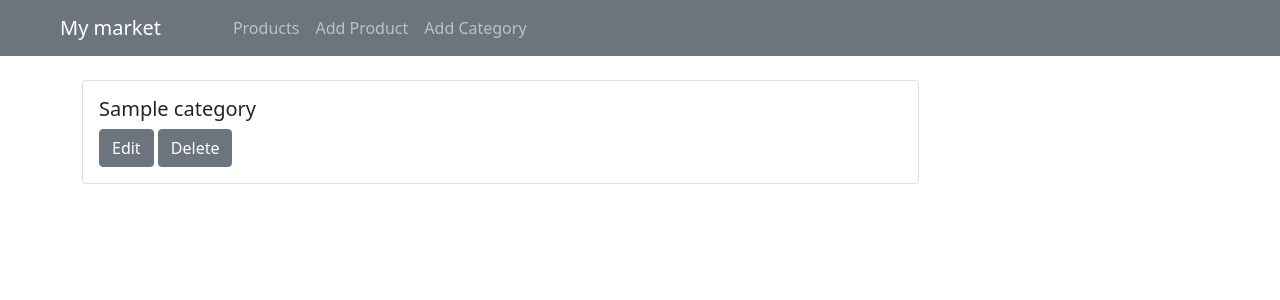
After one commit to nurlansapyzhan/labwork_54_nurlan_sapyzhan, a Django app: page /categories in a window 1280 px wide. The commit adds this page. Shown: the top 300 px of the page. Run offline with Django 4.2, Linux system fonts and the light colour scheme; tables that the repository leaves empty hold one stand-in row (values such as "Sample post"); parts of the project's set-up code (start-up, migrations or seed data) failed here and were passed over.

Commit message:
Categories view
Добавил страницу просмотра категорий

```diff
--- /dev/null
+++ b/lab_work/labwork54/templates/categories.html
@@ -0,0 +1,19 @@
+{% extends 'base.html' %}
+{% block title %}
+    Categories
+{% endblock %}
+{% block menu %}
+    <a class="nav-link" href="{% url 'add_product' %}">Add Product</a>
+    <a class="nav-link" href="{% url 'add_category' %}">Add Category</a>
+{% endblock %}
+{% block content %}
+    {% for category in categories %}
+        <div class="card w-75 mt-3">
+            <div class="card-body">
+                <h5 class="card-title">{{ category.category_name }}</h5>
+                <a href="#" class="btn btn-secondary">Edit</a>
+                <a href="#" class="btn btn-secondary">Delete</a>
+            </div>
+        </div>
+    {% endfor %}
+{% endblock %}
--- a/lab_work/labwork54/templates/index.html
+++ b/lab_work/labwork54/templates/index.html
@@ -1,6 +1,7 @@
 {% extends 'base.html' %}
 {% block title %}Main page{% endblock %}
 {% block menu %}
+    <a class="nav-link" href="{% url 'categories' %}">Categories</a>
     <a class="nav-link" href="{% url 'add_product' %}">Add Product</a>
     <a class="nav-link" href="{% url 'add_category' %}">Add Category</a>
 {% endblock %}
--- a/lab_work/labwork54/urls.py
+++ b/lab_work/labwork54/urls.py
@@ -1,6 +1,6 @@
 from django.urls import path
 
-from labwork54.views.base import products_view
+from labwork54.views.base import products_view, categories_view
 
 from labwork54.views.products import product_view, category_add_view, product_add_view
 
@@ -9,5 +9,6 @@ urlpatterns = [
     path('products', products_view, name='index'),
     path('products/<int:pk>', product_view, name='product_detail'),
     path('categories/add', category_add_view, name='add_category'),
-    path('products/add', product_add_view, name='add_product')
+    path('products/add', product_add_view, name='add_product'),
+    path('categories', categories_view, name='categories')
 ]
--- a/lab_work/labwork54/views/base.py
+++ b/lab_work/labwork54/views/base.py
@@ -3,7 +3,14 @@ from django.shortcuts import render
 
 from labwork54.models import Product
 
+from labwork54.models import Category
+
 
 def products_view(request: WSGIRequest):
     products = Product.objects.all()
     return render(request, 'index.html', context={'products': products})
+
+
+def categories_view(request: WSGIRequest):
+    categories = Category.objects.all()
+    return render(request, 'categories.html', context={'categories': categories})
```
Also changed, not shown: lab_work/labwork54/views/products.py (line endings or trailing spaces).
